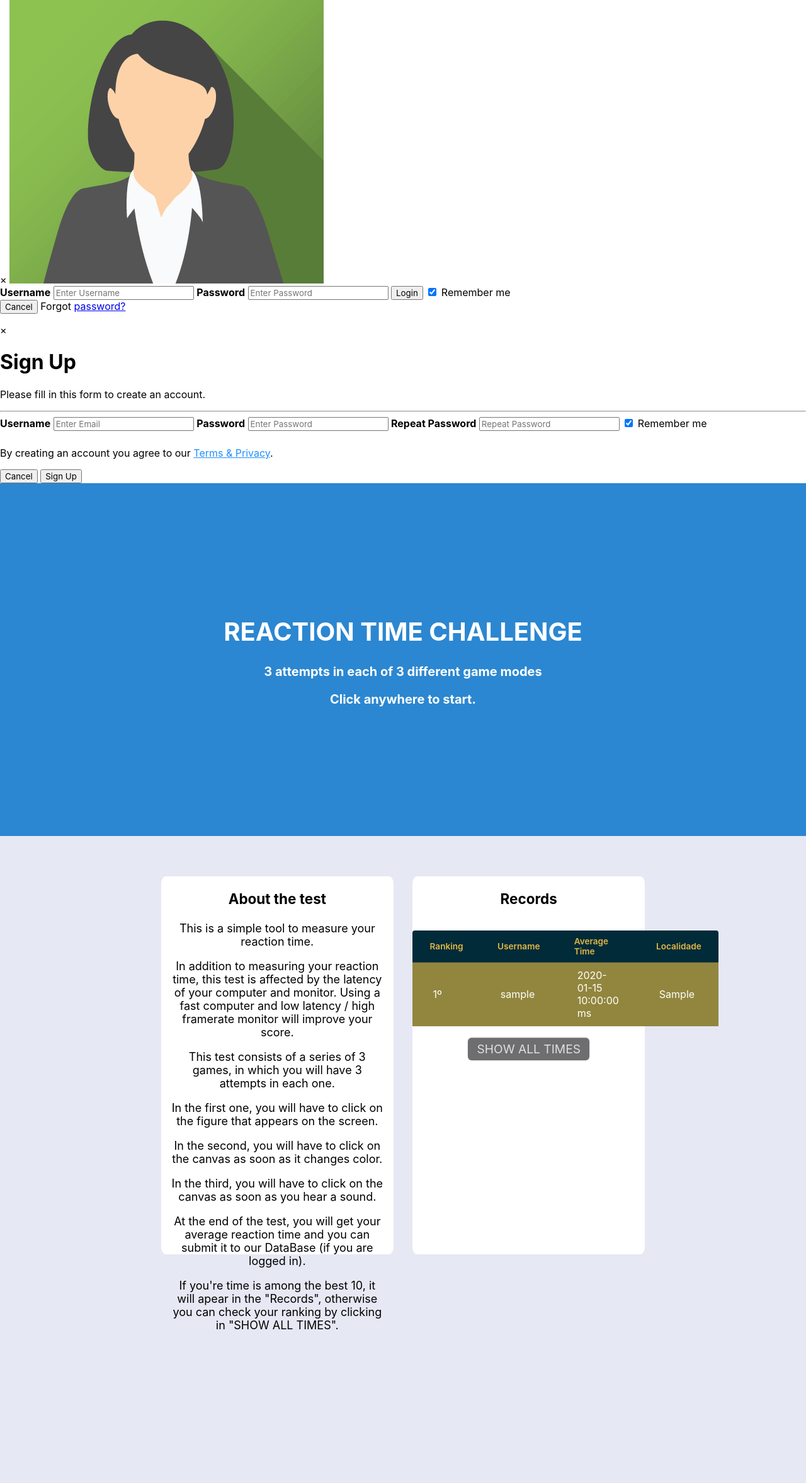
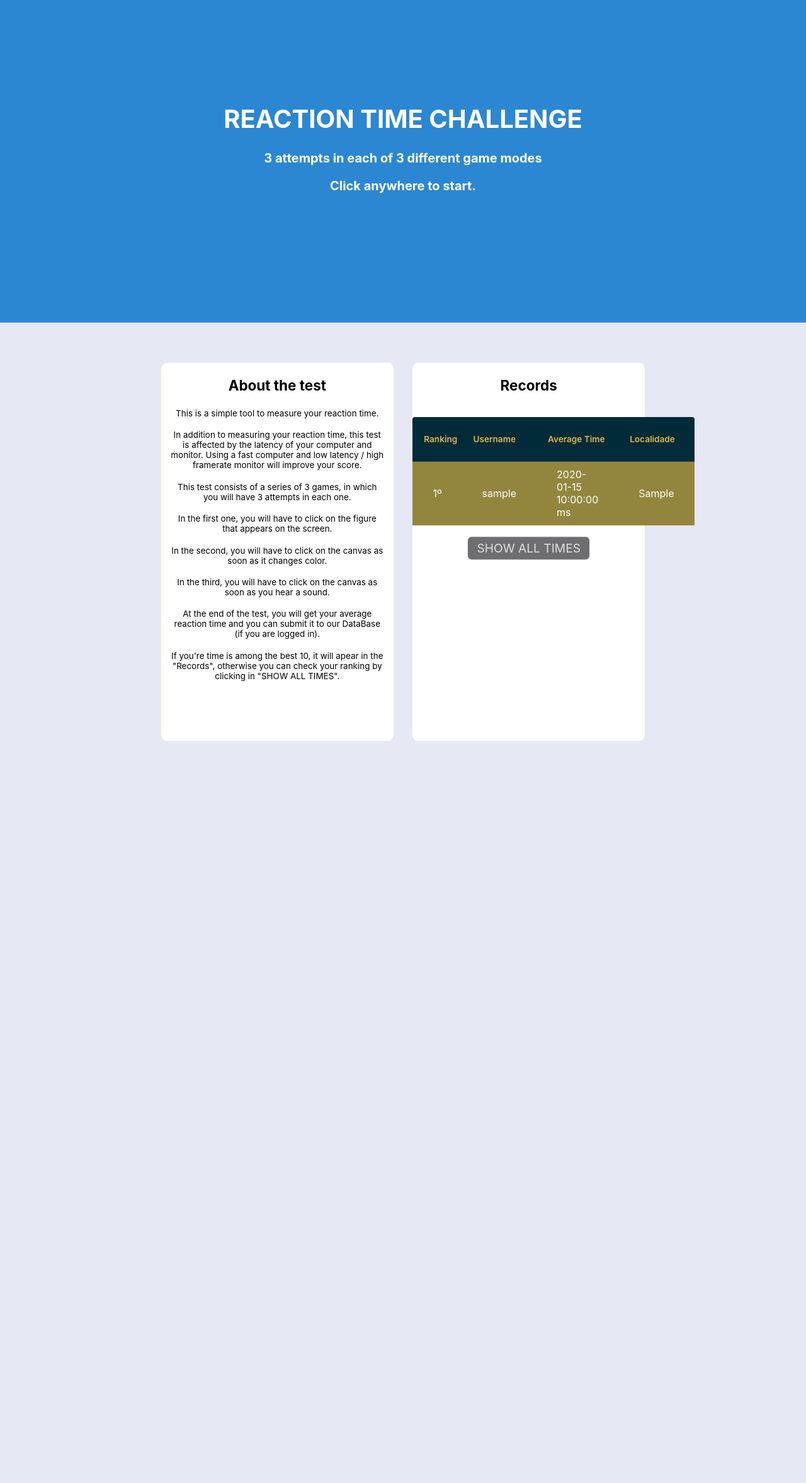
Before and after one commit to GuilhermeTeixeira13/ReactionTimeChallenge-WebGame, a PHP site: page /home.php in a window 1280 px wide. Shown: the part 48-2402 px from the top of the page at 63% size. After the commit the page ends 1224 px from the top, so only its background shows below. Run offline with PHP 8.4, Linux system fonts and the light colour scheme; the visitor is signed in with stand-in values (Sample User, id 1); tables that the repository leaves empty or names only in its code hold one stand-in row (values such as "Sample post"); some libraries are stand-ins or nearby versions.

Commit message:
Alguns bugs resolvidos

```diff
--- a/src/css/game.css
+++ b/src/css/game.css
@@ -324,7 +324,7 @@ th {
   color: #E2B842;
   font-size: 0.85em;
   font-weight: 600;
-  padding: 0.65em 2em;
+  padding: 6% 4%;
   text-align: left;
 }
 td {
@@ -357,8 +357,9 @@ tbody tr:hover {
 }
 
 #AboutTheTest p{
+  margin-top: 5%;
   margin-left: 4%;
   margin-right: 4%;
-  font-size:large;
+  font-size: 70%;
   font-family: -apple-system, BlinkMacSystemFont, 'Segoe UI', Roboto, Oxygen, Ubuntu, Cantarell, 'Open Sans', 'Helvetica Neue', sans-serif;;
 }
--- a/src/html/home.php
+++ b/src/html/home.php
@@ -1,7 +1,7 @@
 <?php
 session_start();
 
-if(isset($_SESSION['Id']) && isset($_SESSION['Username'])) {
+if(isset($_SESSION['Username'])) {
 
 ?>
 
@@ -23,85 +23,6 @@ if(isset($_SESSION['Id']) && isset($_SESSION['Username'])) {
     <a id="userNameNavBar"> <?php echo $_SESSION['Username']; ?></a>
     <a  href="logout.php" id="logOutRef">LOG OUT</a>
   </div>
-
-  <!-- DIV LOGIN -->
-
-  <div id="id01" class="loginmodal">
-    <form method="post" class="loginmodal-content animate" action="login.php">
-      <div class="imgcontainer">
-        <span onclick="document.getElementById('id01').style.display='none'" class="close"
-          title="Close LoginModal">&times;</span>
-        <img src="../img/imglogin/img_avatar2.png" alt="Avatar" class="avatar">
-      </div>
-
-      <div class="container1">
-        <?php if(isset($_GET['error'])) { ?>
-          <p style = "color: red;   background-color: #F2DEDE; color: red; padding: 10px; width: 97.4%; border-radius: 5px;" class = "error">  <?php  echo $_GET['error']; ?> </p>
-        <?php } ?>
-
-
-        <label for="uname"><b>Username</b></label>
-        <input type="text" placeholder="Enter Username" name="uname" required>
-        <label for="psw"><b>Password</b></label>
-        <input type="password" placeholder="Enter Password" name="password" required>
-        <button type="submit">Login</button>
-        <label>
-          <input type="checkbox" checked="checked" name="remember"> Remember me</label>
-      </div>
-
-      <div class="container">
-        <button type="button" onclick="document.getElementById('id01').style.display='none'"
-          class="cancelbtn">Cancel</button>
-        <span class="psw">Forgot <a href="#">password?</a></span>
-      </div>
-    </form>
-  </div>
-
-  <!-- DIV LOGIN -->
-
-  <div id="id02" class="modal">
-    <span onclick="document.getElementById('id02').style.display='none'" class="close"
-      title="Close Modal">&times;</span>
-    <formclass="modal-content" action="#">
-      <div class="container">
-        <h1>Sign Up</h1>
-        <p>Please fill in this form to create an account.</p>
-        <hr>
-        <label for="email"><b>Username</b></label>
-        <input type="text" placeholder="Enter Email" name="username" required>
-
-        <label for="psw"><b>Password</b></label>
-        <input type="password" placeholder="Enter Password" name="psw" required>
-
-        <label for="psw-repeat"><b>Repeat Password</b></label>
-        <input type="password" placeholder="Repeat Password" name="psw-repeat" required>
-
-        <label>
-          <input type="checkbox" checked="checked" name="remember" style="margin-bottom:15px"> Remember me
-        </label>
-
-        <p>By creating an account you agree to our <a href="#" style="color:dodgerblue">Terms & Privacy</a>.</p>
-
-        <div class="clearfix">
-          <button type="button" onclick="document.getElementById('id01').style.display='none'"
-            class="cancelbtn">Cancel</button>
-          <button type="submit" class="signupbtn">Sign Up</button>
-        </div>
-      </div>
-      </form>
-  </div>
-
-  <script>
-    // Get the modal
-    var modal = document.getElementById('id02');
-
-    // When the user clicks anywhere outside of the modal, close it
-    window.onclick = function (event) {
-      if (event.target == modal) {
-        modal.style.display = "none";
-      }
-    }
-  </script>
 
 
   <div class="main">
--- a/src/html/signup-check.php
+++ b/src/html/signup-check.php
@@ -50,7 +50,8 @@ if(isset($_POST['username']) && isset($_POST['psw']) && isset($_POST['psw-repeat
         '$pass', '$cit')";
         $result2 = mysqli_query($conn, $sql2);
         if($result2) {
-            header("Location: sign.php?success=Your account has been created successfully");
+            $_SESSION['Username'] = $uname;
+            header("Location: home.php");
             exit();
         }else {
             header("Location: sign.php?error=unknown error occured&$user_data");
```
Also changed, not shown: src/img/imglogin/img_avatar2.png (deleted).
